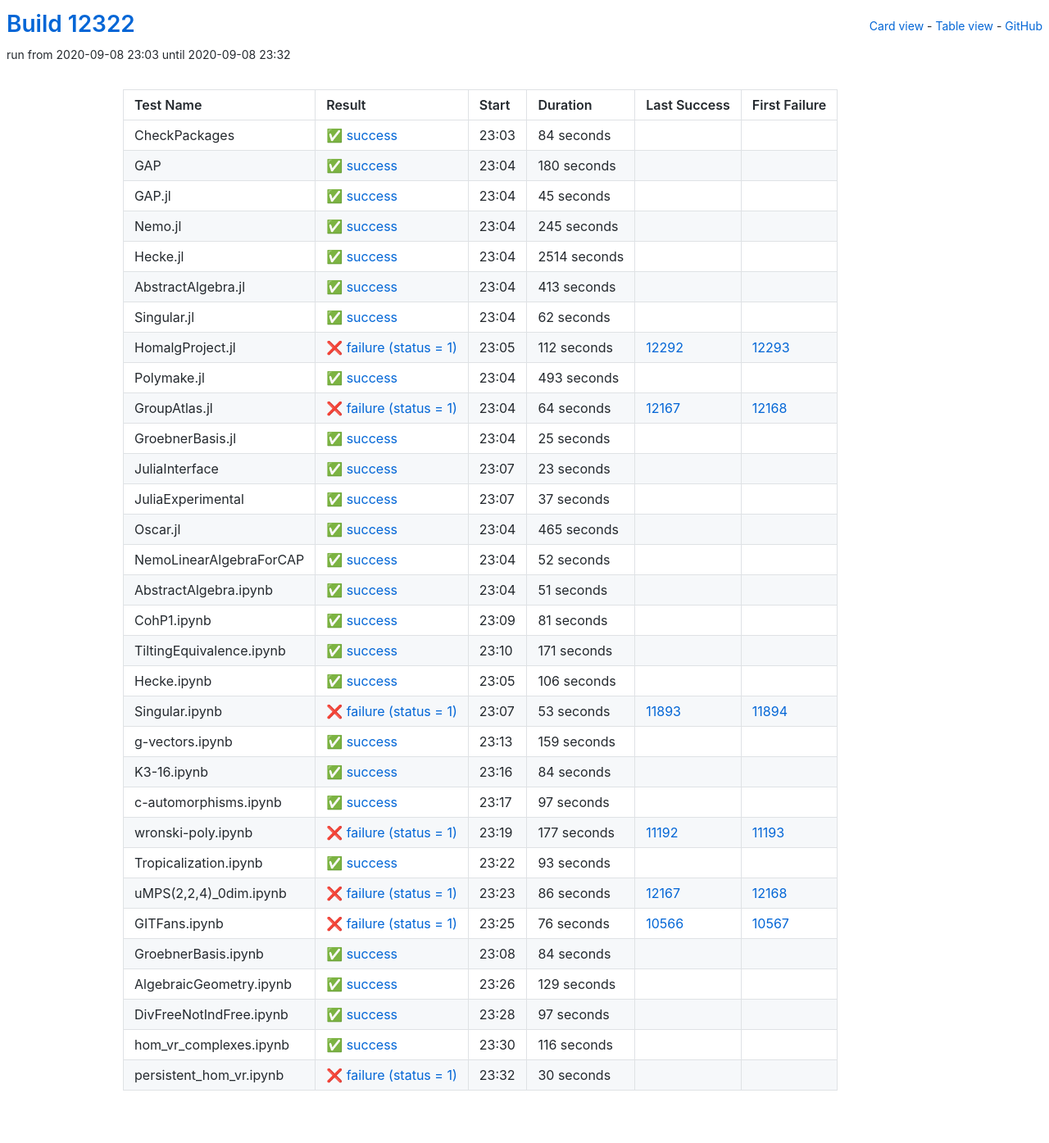
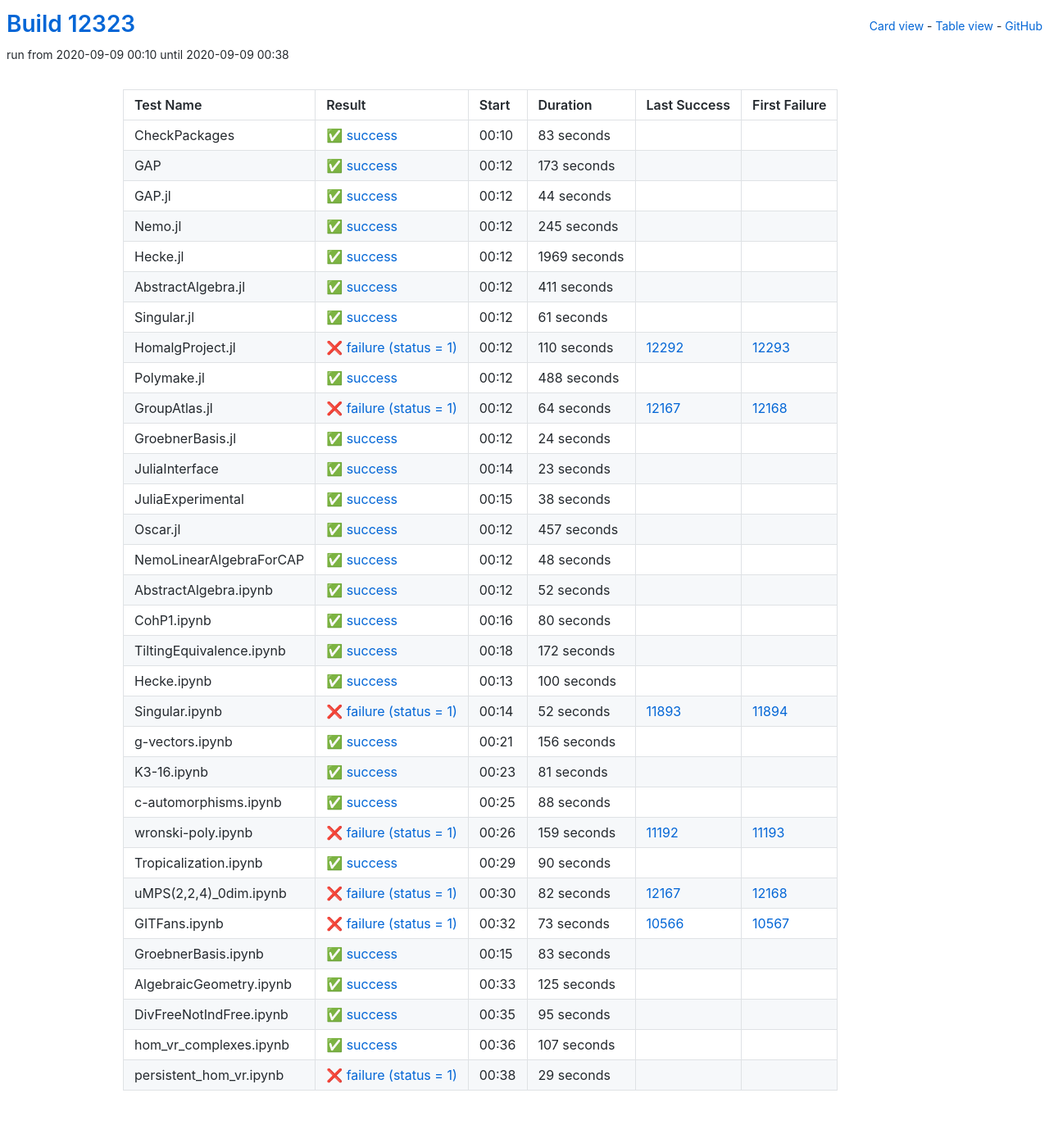
Before and after one commit to oscar-system/oscar-ci-status, a Jekyll site: the page built from table.html, in a window 1280 px wide. Shown: the whole page at 82% size. Built offline with Jekyll 4.4.1, drawn with Linux system fonts in a browser that asks for light colours.

Commit message:
Build #12323

```diff
--- a/_data/ci.yml
+++ b/_data/ci.yml
@@ -1,6 +1,6 @@
 ---
-build: 12322
-build_url: https://oscarci.mathematik.uni-kl.de/job/oscar/12322/
+build: 12323
+build_url: https://oscarci.mathematik.uni-kl.de/job/oscar/12323/
 job: oscar
 organization: oscar-system
 repo: oscar-ci-status
@@ -8,44 +8,44 @@
 tests:
 - name: CheckPackages
   id: checkpackages
-  log: https://oscarci.mathematik.uni-kl.de/job/oscar/12322/artifact/logs/build-12322/CheckPackages.log
-  start: 2020-09-08 23:03
+  log: https://oscarci.mathematik.uni-kl.de/job/oscar/12323/artifact/logs/build-12323/CheckPackages.log
+  start: 2020-09-09 00:10
   success: true
   exitcode: 0
   status: success
-  duration: 84
+  duration: 83
   last_success: false
   last_success_url:
   first_failure: false
   first_failure_url:
 - name: GAP
   id: gap
-  log: https://oscarci.mathematik.uni-kl.de/job/oscar/12322/artifact/logs/build-12322/GAP.log
-  start: 2020-09-08 23:04
+  log: https://oscarci.mathematik.uni-kl.de/job/oscar/12323/artifact/logs/build-12323/GAP.log
+  start: 2020-09-09 00:12
   success: true
   exitcode: 0
   status: success
-  duration: 180
+  duration: 173
   last_success: false
   last_success_url:
   first_failure: false
   first_failure_url:
 - name: GAP.jl
   id: gap-jl
-  log: https://oscarci.mathematik.uni-kl.de/job/oscar/12322/artifact/logs/build-12322/GAP.jl.log
-  start: 2020-09-08 23:04
+  log: https://oscarci.mathematik.uni-kl.de/job/oscar/12323/artifact/logs/build-12323/GAP.jl.log
+  start: 2020-09-09 00:12
   success: true
   exitcode: 0
   status: success
-  duration: 45
+  duration: 44
   last_success: false
   last_success_url:
   first_failure: false
   first_failure_url:
 - name: Nemo.jl
   id: nemo-jl
-  log: https://oscarci.mathematik.uni-kl.de/job/oscar/12322/artifact/logs/build-12322/Nemo.jl.log
-  start: 2020-09-08 23:04
+  log: https://oscarci.mathematik.uni-kl.de/job/oscar/12323/artifact/logs/build-12323/Nemo.jl.log
+  start: 2020-09-09 00:12
   success: true
   exitcode: 0
   status: success
@@ -56,68 +56,68 @@
   first_failure_url:
 - name: Hecke.jl
   id: hecke-jl
-  log: https://oscarci.mathematik.uni-kl.de/job/oscar/12322/artifact/logs/build-12322/Hecke.jl.log
-  start: 2020-09-08 23:04
+  log: https://oscarci.mathematik.uni-kl.de/job/oscar/12323/artifact/logs/build-12323/Hecke.jl.log
+  start: 2020-09-09 00:12
   success: true
   exitcode: 0
   status: success
-  duration: 2514
+  duration: 1969
   last_success: false
   last_success_url:
   first_failure: false
   first_failure_url:
 - name: AbstractAlgebra.jl
   id: abstractalgebra-jl
-  log: https://oscarci.mathematik.uni-kl.de/job/oscar/12322/artifact/logs/build-12322/AbstractAlgebra.jl.log
-  start: 2020-09-08 23:04
+  log: https://oscarci.mathematik.uni-kl.de/job/oscar/12323/artifact/logs/build-12323/AbstractAlgebra.jl.log
+  start: 2020-09-09 00:12
   success: true
   exitcode: 0
   status: success
-  duration: 413
+  duration: 411
   last_success: false
   last_success_url:
   first_failure: false
   first_failure_url:
 - name: Singular.jl
   id: singular-jl
-  log: https://oscarci.mathematik.uni-kl.de/job/oscar/12322/artifact/logs/build-12322/Singular.jl.log
-  start: 2020-09-08 23:04
+  log: https://oscarci.mathematik.uni-kl.de/job/oscar/12323/artifact/logs/build-12323/Singular.jl.log
+  start: 2020-09-09 00:12
   success: true
   exitcode: 0
   status: success
-  duration: 62
+  duration: 61
   last_success: false
   last_success_url:
   first_failure: false
   first_failure_url:
 - name: HomalgProject.jl
   id: homalgproject-jl
-  log: https://oscarci.mathematik.uni-kl.de/job/oscar/12322/artifact/logs/build-12322/HomalgProject.jl.log
-  start: 2020-09-08 23:05
+  log: https://oscarci.mathematik.uni-kl.de/job/oscar/12323/artifact/logs/build-12323/HomalgProject.jl.log
+  start: 2020-09-09 00:12
   success: false
   exitcode: 1
   status: failure
-  duration: 112
+  duration: 110
   last_success: 12292
   last_success_url: https://oscarci.mathematik.uni-kl.de/job/oscar/12292/
   first_failure: 12293
   first_failure_url: https://oscarci.mathematik.uni-kl.de/job/oscar/12293/
 - name: Polymake.jl
   id: polymake-jl
-  log: https://oscarci.mathematik.uni-kl.de/job/oscar/12322/artifact/logs/build-12322/Polymake.jl.log
-  start: 2020-09-08 23:04
+  log: https://oscarci.mathematik.uni-kl.de/job/oscar/12323/artifact/logs/build-12323/Polymake.jl.log
+  start: 2020-09-09 00:12
   success: true
   exitcode: 0
   status: success
-  duration: 493
+  duration: 488
   last_success: false
   last_success_url:
   first_failure: false
   first_failure_url:
 - name: GroupAtlas.jl
   id: groupatlas-jl
-  log: https://oscarci.mathematik.uni-kl.de/job/oscar/12322/artifact/logs/build-12322/GroupAtlas.jl.log
-  start: 2020-09-08 23:04
+  log: https://oscarci.mathematik.uni-kl.de/job/oscar/12323/artifact/logs/build-12323/GroupAtlas.jl.log
+  start: 2020-09-09 00:12
   success: false
   exitcode: 1
   status: failure
@@ -128,20 +128,20 @@
   first_failure_url: https://oscarci.mathematik.uni-kl.de/job/oscar/12168/
 - name: GroebnerBasis.jl
   id: groebnerbasis-jl
-  log: https://oscarci.mathematik.uni-kl.de/job/oscar/12322/artifact/logs/build-12322/GroebnerBasis.jl.log
-  start: 2020-09-08 23:04
+  log: https://oscarci.mathematik.uni-kl.de/job/oscar/12323/artifact/logs/build-12323/GroebnerBasis.jl.log
+  start: 2020-09-09 00:12
   success: true
   exitcode: 0
   status: success
-  duration: 25
+  duration: 24
   last_success: false
   last_success_url:
   first_failure: false
   first_failure_url:
 - name: JuliaInterface
   id: juliainterface
-  log: https://oscarci.mathematik.uni-kl.de/job/oscar/12322/artifact/logs/build-12322/JuliaInterface.log
-  start: 2020-09-08 23:07
+  log: https://oscarci.mathematik.uni-kl.de/job/oscar/12323/artifact/logs/build-12323/JuliaInterface.log
+  start: 2020-09-09 00:14
   success: true
   exitcode: 0
   status: success
@@ -152,32 +152,44 @@
   first_failure_url:
 - name: JuliaExperimental
   id: juliaexperimental
-  log: https://oscarci.mathematik.uni-kl.de/job/oscar/12322/artifact/logs/build-12322/JuliaExperimental.log
-  start: 2020-09-08 23:07
+  log: https://oscarci.mathematik.uni-kl.de/job/oscar/12323/artifact/logs/build-12323/JuliaExperimental.log
+  start: 2020-09-09 00:15
   success: true
   exitcode: 0
   status: success
-  duration: 37
+  duration: 38
   last_success: false
   last_success_url:
   first_failure: false
   first_failure_url:
 - name: Oscar.jl
   id: oscar-jl
-  log: https://oscarci.mathematik.uni-kl.de/job/oscar/12322/artifact/logs/build-12322/Oscar.jl.log
-  start: 2020-09-08 23:04
+  log: https://oscarci.mathematik.uni-kl.de/job/oscar/12323/artifact/logs/build-12323/Oscar.jl.log
+  start: 2020-09-09 00:12
   success: true
   exitcode: 0
   status: success
-  duration: 465
+  duration: 457
   last_success: false
   last_success_url:
   first_failure: false
   first_failure_url:
 - name: NemoLinearAlgebraForCAP
   id: nemolinearalgebraforcap
-  log: https://oscarci.mathematik.uni-kl.de/job/oscar/12322/artifact/logs/build-12322/NemoLinearAlgebraForCAP.log
-  start: 2020-09-08 23:04
+  log: https://oscarci.mathematik.uni-kl.de/job/oscar/12323/artifact/logs/build-12323/NemoLinearAlgebraForCAP.log
+  start: 2020-09-09 00:12
+  success: true
+  exitcode: 0
+  status: success
+  duration: 48
+  last_success: false
+  last_success_url:
+  first_failure: false
+  first_failure_url:
+- name: AbstractAlgebra.ipynb
+  id: abstractalgebra-ipynb
+  log: https://oscarci.mathematik.uni-kl.de/job/oscar/12323/artifact/logs/build-12323/AbstractAlgebra.ipynb.log
+  start: 2020-09-09 00:12
   success: true
   exitcode: 0
   status: success
@@ -186,22 +198,70 @@
   last_success_url:
   first_failure: false
   first_failure_url:
-- name: AbstractAlgebra.ipynb
-  id: abstractalgebra-ipynb
-  log: https://oscarci.mathematik.uni-kl.de/job/oscar/12322/artifact/logs/build-12322/AbstractAlgebra.ipynb.log
-  start: 2020-09-08 23:04
+- name: CohP1.ipynb
+  id: cohp1-ipynb
+  log: https://oscarci.mathematik.uni-kl.de/job/oscar/12323/artifact/logs/build-12323/CohP1.ipynb.log
+  start: 2020-09-09 00:16
   success: true
   exitcode: 0
   status: success
-  duration: 51
+  duration: 80
   last_success: false
   last_success_url:
   first_failure: false
   first_failure_url:
-- name: CohP1.ipynb
-  id: cohp1-ipynb
-  log: https://oscarci.mathematik.uni-kl.de/job/oscar/12322/artifact/logs/build-12322/CohP1.ipynb.log
-  start: 2020-09-08 23:09
+- name: TiltingEquivalence.ipynb
+  id: tiltingequivalence-ipynb
+  log: https://oscarci.mathematik.uni-kl.de/job/oscar/12323/artifact/logs/build-12323/TiltingEquivalence.ipynb.log
+  start: 2020-09-09 00:18
+  success: true
+  exitcode: 0
+  status: success
+  duration: 172
+  last_success: false
+  last_success_url:
+  first_failure: false
+  first_failure_url:
+- name: Hecke.ipynb
+  id: hecke-ipynb
+  log: https://oscarci.mathematik.uni-kl.de/job/oscar/12323/artifact/logs/build-12323/Hecke.ipynb.log
+  start: 2020-09-09 00:13
+  success: true
+  exitcode: 0
+  status: success
+  duration: 100
+  last_success: false
+  last_success_url:
+  first_failure: false
+  first_failure_url:
+- name: Singular.ipynb
+  id: singular-ipynb
+  log: https://oscarci.mathematik.uni-kl.de/job/oscar/12323/artifact/logs/build-12323/Singular.ipynb.log
+  start: 2020-09-09 00:14
+  success: false
+  exitcode: 1
+  status: failure
+  duration: 52
+  last_success: 11893
+  last_success_url: https://oscarci.mathematik.uni-kl.de/job/oscar/11893/
+  first_failure: 11894
+  first_failure_url: https://oscarci.mathematik.uni-kl.de/job/oscar/11894/
+- name: g-vectors.ipynb
+  id: g-vectors-ipynb
+  log: https://oscarci.mathematik.uni-kl.de/job/oscar/12323/artifact/logs/build-12323/g-vectors.ipynb.log
+  start: 2020-09-09 00:21
+  success: true
+  exitcode: 0
+  status: success
+  duration: 156
+  last_success: false
+  last_success_url:
+  first_failure: false
+  first_failure_url:
+- name: K3-16.ipynb
+  id: k3-16-ipynb
+  log: https://oscarci.mathematik.uni-kl.de/job/oscar/12323/artifact/logs/build-12323/K3-16.ipynb.log
+  start: 2020-09-09 00:23
   success: true
   exitcode: 0
   status: success
@@ -210,182 +270,122 @@
   last_success_url:
   first_failure: false
   first_failure_url:
-- name: TiltingEquivalence.ipynb
-  id: tiltingequivalence-ipynb
-  log: https://oscarci.mathematik.uni-kl.de/job/oscar/12322/artifact/logs/build-12322/TiltingEquivalence.ipynb.log
-  start: 2020-09-08 23:10
+- name: c-automorphisms.ipynb
+  id: c-automorphisms-ipynb
+  log: https://oscarci.mathematik.uni-kl.de/job/oscar/12323/artifact/logs/build-12323/c-automorphisms.ipynb.log
+  start: 2020-09-09 00:25
   success: true
   exitcode: 0
   status: success
-  duration: 171
-  last_success: false
-  last_success_url:
-  first_failure: false
-  first_failure_url:
-- name: Hecke.ipynb
-  id: hecke-ipynb
-  log: https://oscarci.mathematik.uni-kl.de/job/oscar/12322/artifact/logs/build-12322/Hecke.ipynb.log
-  start: 2020-09-08 23:05
-  success: true
-  exitcode: 0
-  status: success
-  duration: 106
-  last_success: false
-  last_success_url:
-  first_failure: false
-  first_failure_url:
-- name: Singular.ipynb
-  id: singular-ipynb
-  log: https://oscarci.mathematik.uni-kl.de/job/oscar/12322/artifact/logs/build-12322/Singular.ipynb.log
-  start: 2020-09-08 23:07
-  success: false
-  exitcode: 1
-  status: failure
-  duration: 53
-  last_success: 11893
-  last_success_url: https://oscarci.mathematik.uni-kl.de/job/oscar/11893/
-  first_failure: 11894
-  first_failure_url: https://oscarci.mathematik.uni-kl.de/job/oscar/11894/
-- name: g-vectors.ipynb
-  id: g-vectors-ipynb
-  log: https://oscarci.mathematik.uni-kl.de/job/oscar/12322/artifact/logs/build-12322/g-vectors.ipynb.log
-  start: 2020-09-08 23:13
-  success: true
-  exitcode: 0
-  status: success
-  duration: 159
-  last_success: false
-  last_success_url:
-  first_failure: false
-  first_failure_url:
-- name: K3-16.ipynb
-  id: k3-16-ipynb
-  log: https://oscarci.mathematik.uni-kl.de/job/oscar/12322/artifact/logs/build-12322/K3-16.ipynb.log
-  start: 2020-09-08 23:16
-  success: true
-  exitcode: 0
-  status: success
-  duration: 84
-  last_success: false
-  last_success_url:
-  first_failure: false
-  first_failure_url:
-- name: c-automorphisms.ipynb
-  id: c-automorphisms-ipynb
-  log: https://oscarci.mathematik.uni-kl.de/job/oscar/12322/artifact/logs/build-12322/c-automorphisms.ipynb.log
-  start: 2020-09-08 23:17
-  success: true
-  exitcode: 0
-  status: success
-  duration: 97
+  duration: 88
   last_success: false
   last_success_url:
   first_failure: false
   first_failure_url:
 - name: wronski-poly.ipynb
   id: wronski-poly-ipynb
-  log: https://oscarci.mathematik.uni-kl.de/job/oscar/12322/artifact/logs/build-12322/wronski-poly.ipynb.log
-  start: 2020-09-08 23:19
+  log: https://oscarci.mathematik.uni-kl.de/job/oscar/12323/artifact/logs/build-12323/wronski-poly.ipynb.log
+  start: 2020-09-09 00:26
   success: false
   exitcode: 1
   status: failure
-  duration: 177
+  duration: 159
   last_success: 11192
   last_success_url: https://oscarci.mathematik.uni-kl.de/job/oscar/11192/
   first_failure: 11193
   first_failure_url: https://oscarci.mathematik.uni-kl.de/job/oscar/11193/
 - name: Tropicalization.ipynb
   id: tropicalization-ipynb
-  log: https://oscarci.mathematik.uni-kl.de/job/oscar/12322/artifact/logs/build-12322/Tropicalization.ipynb.log
-  start: 2020-09-08 23:22
+  log: https://oscarci.mathematik.uni-kl.de/job/oscar/12323/artifact/logs/build-12323/Tropicalization.ipynb.log
+  start: 2020-09-09 00:29
   success: true
   exitcode: 0
   status: success
-  duration: 93
+  duration: 90
   last_success: false
   last_success_url:
   first_failure: false
   first_failure_url:
 - name: uMPS(2,2,4)_0dim.ipynb
   id: umps-2-2-4-0dim-ipynb
-  log: https://oscarci.mathematik.uni-kl.de/job/oscar/12322/artifact/logs/build-12322/uMPS-2-2-4-_0dim.ipynb.log
-  start: 2020-09-08 23:23
+  log: https://oscarci.mathematik.uni-kl.de/job/oscar/12323/artifact/logs/build-12323/uMPS-2-2-4-_0dim.ipynb.log
+  start: 2020-09-09 00:30
   success: false
   exitcode: 1
   status: failure
-  duration: 86
+  duration: 82
   last_success: 12167
   last_success_url: https://oscarci.mathematik.uni-kl.de/job/oscar/12167/
   first_failure: 12168
   first_failure_url: https://oscarci.mathematik.uni-kl.de/job/oscar/12168/
 - name: GITFans.ipynb
   id: gitfans-ipynb
-  log: https://oscarci.mathematik.uni-kl.de/job/oscar/12322/artifact/logs/build-12322/GITFans.ipynb.log
-  start: 2020-09-08 23:25
+  log: https://oscarci.mathematik.uni-kl.de/job/oscar/12323/artifact/logs/build-12323/GITFans.ipynb.log
+  start: 2020-09-09 00:32
   success: false
   exitcode: 1
   status: failure
-  duration: 76
+  duration: 73
   last_success: 10566
   last_success_url: https://oscarci.mathematik.uni-kl.de/job/oscar/10566/
   first_failure: 10567
   first_failure_url: https://oscarci.mathematik.uni-kl.de/job/oscar/10567/
 - name: GroebnerBasis.ipynb
   id: groebnerbasis-ipynb
-  log: https://oscarci.mathematik.uni-kl.de/job/oscar/12322/artifact/logs/build-12322/GroebnerBasis.ipynb.log
-  start: 2020-09-08 23:08
+  log: https://oscarci.mathematik.uni-kl.de/job/oscar/12323/artifact/logs/build-12323/GroebnerBasis.ipynb.log
+  start: 2020-09-09 00:15
   success: true
   exitcode: 0
   status: success
-  duration: 84
+  duration: 83
   last_success: false
   last_success_url:
   first_failure: false
   first_failure_url:
 - name: AlgebraicGeometry.ipynb
   id: algebraicgeometry-ipynb
-  log: https://oscarci.mathematik.uni-kl.de/job/oscar/12322/artifact/logs/build-12322/AlgebraicGeometry.ipynb.log
-  start: 2020-09-08 23:26
+  log: https://oscarci.mathematik.uni-kl.de/job/oscar/12323/artifact/logs/build-12323/AlgebraicGeometry.ipynb.log
+  start: 2020-09-09 00:33
   success: true
   exitcode: 0
   status: success
-  duration: 129
+  duration: 125
   last_success: false
   last_success_url:
   first_failure: false
   first_failure_url:
 - name: DivFreeNotIndFree.ipynb
   id: divfreenotindfree-ipynb
-  log: https://oscarci.mathematik.uni-kl.de/job/oscar/12322/artifact/logs/build-12322/DivFreeNotIndFree.ipynb.log
-  start: 2020-09-08 23:28
+  log: https://oscarci.mathematik.uni-kl.de/job/oscar/12323/artifact/logs/build-12323/DivFreeNotIndFree.ipynb.log
+  start: 2020-09-09 00:35
   success: true
   exitcode: 0
   status: success
-  duration: 97
+  duration: 95
   last_success: false
   last_success_url:
   first_failure: false
   first_failure_url:
 - name: hom_vr_complexes.ipynb
   id: hom-vr-complexes-ipynb
-  log: https://oscarci.mathematik.uni-kl.de/job/oscar/12322/artifact/logs/build-12322/hom_vr_complexes.ipynb.log
-  start: 2020-09-08 23:30
+  log: https://oscarci.mathematik.uni-kl.de/job/oscar/12323/artifact/logs/build-12323/hom_vr_complexes.ipynb.log
+  start: 2020-09-09 00:36
   success: true
   exitcode: 0
   status: success
-  duration: 116
+  duration: 107
   last_success: false
   last_success_url:
   first_failure: false
   first_failure_url:
 - name: persistent_hom_vr.ipynb
   id: persistent-hom-vr-ipynb
-  log: https://oscarci.mathematik.uni-kl.de/job/oscar/12322/artifact/logs/build-12322/persistent_hom_vr.ipynb.log
-  start: 2020-09-08 23:32
+  log: https://oscarci.mathematik.uni-kl.de/job/oscar/12323/artifact/logs/build-12323/persistent_hom_vr.ipynb.log
+  start: 2020-09-09 00:38
   success: false
   exitcode: 1
   status: failure
-  duration: 30
+  duration: 29
   last_success: false
   last_success_url:
   first_failure: false
```
Also changed, not shown: README.md.
